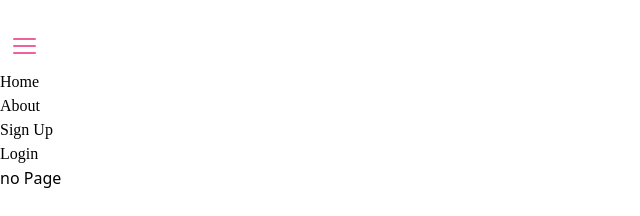
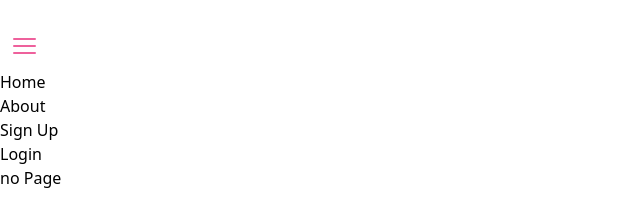
Before and after one commit to carnageitself/Hackathon-Technovate, a React (Vite) app: page /profile in a window 1280 px wide. Shown: the part 379-595 px from the top of the page, without its empty margins (0-640 px from the left). Built offline with nearby package versions, Linux system fonts and the light colour scheme.

Commit message:
header updated

```diff
--- a/src/component/Header.tsx
+++ b/src/component/Header.tsx
@@ -17,7 +17,7 @@ function Header() {
                             setShow(false)
                         }
                     }} /></div>
-            <ul className=' font-normal  font-sans sm:flex hidden gap-10 text-gray-700' style={{ fontFamily: 'Poppins' }}>
+            <ul className=' font-normal  font-sans sm:flex hidden gap-10 text-gray-700'>
                 <li className='border-b-2 font-semibold text-xl border-[#EE619C] w-20 flex justify-center'> <a href="/"> Home</a></li>
 
                 <li className='border-b-2 font-semibold text-xl border-[#EE619C] w-20 flex justify-center'> <a href="/about"> About</a></li>
```
Also changed, not shown: src/pages/Profile.tsx (added, +9 -0 lines).
